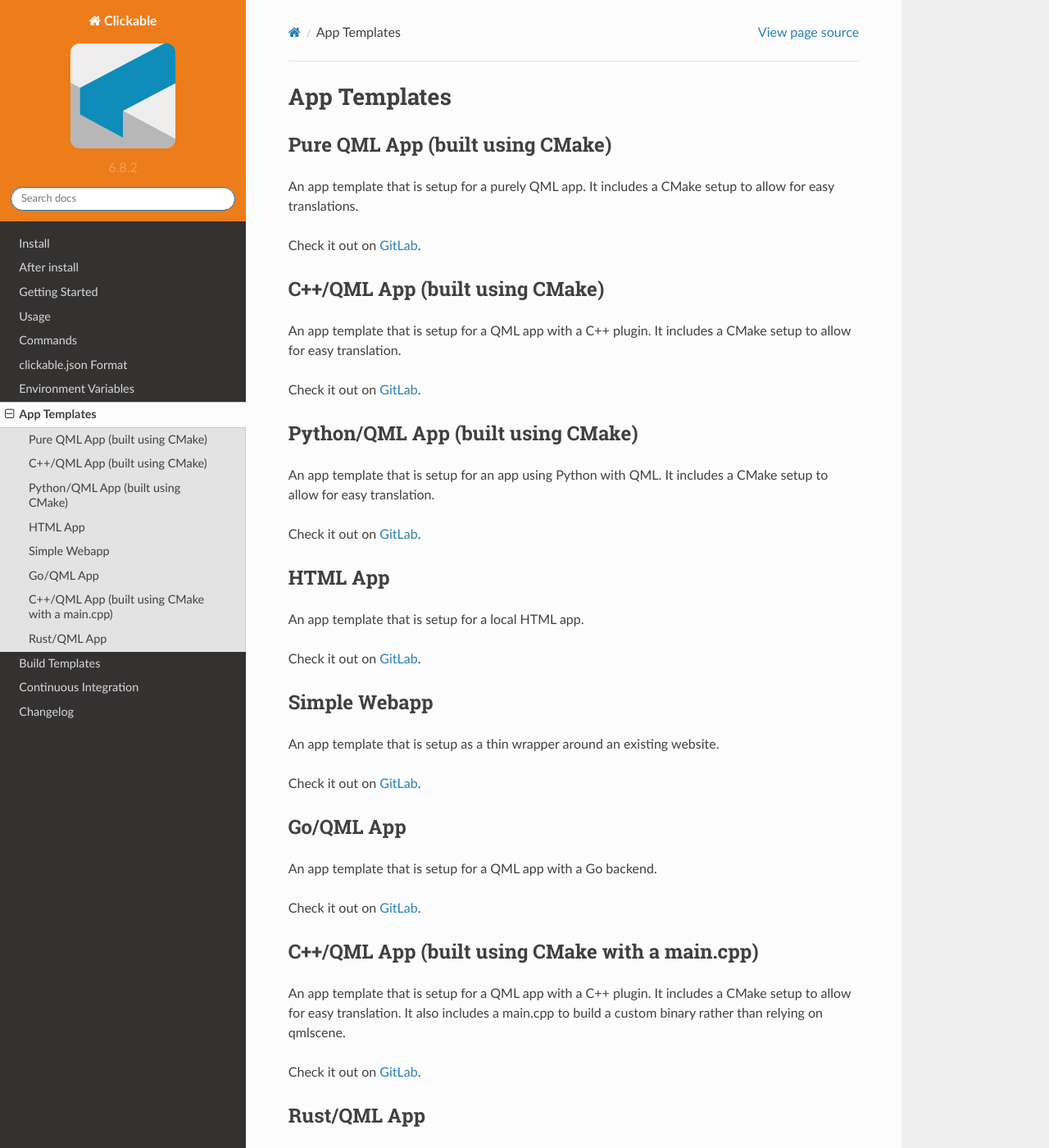
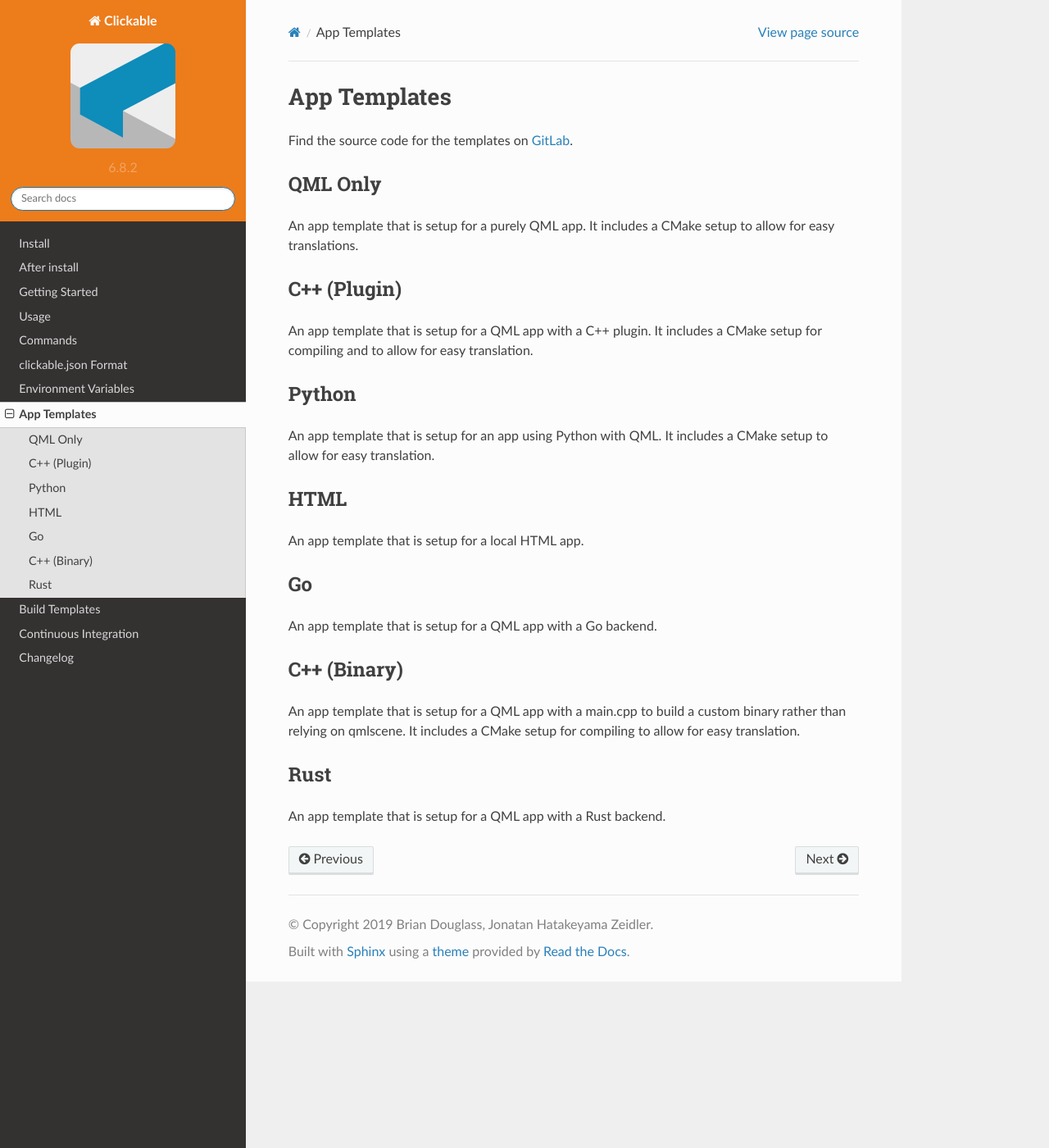
Before and after one commit to bhdouglass/clickable, a Sphinx documentation site: the page built from docs/app-templates.rst, in a window 1280 px wide and 1400 px high. Shown: the whole window at 82% size. Built offline with Sphinx 7.4.7 and the Read the Docs theme 2.0.0, drawn with Linux system fonts in a browser that asks for light colours; some of the changed text lies outside the part shown.

Commit message:
Update app templates to match the new templates

```diff
--- a/docs/app-templates.rst
+++ b/docs/app-templates.rst
@@ -3,63 +3,44 @@
 App Templates
 =============
 
-Pure QML App (built using CMake)
---------------------------------
+Find the source code for the templates on `GitLab <https://gitlab.com/clickable/ut-app-meta-template>`__.
+
+QML Only
+--------
 
 An app template that is setup for a purely QML app. It includes a CMake setup
 to allow for easy translations.
 
-Check it out on `GitLab <https://gitlab.com/clickable/ut-app-pure-qml-cmake-template>`__.
-
-C++/QML App (built using CMake)
--------------------------------
+C++ (Plugin)
+------------
 
 An app template that is setup for a QML app with a C++ plugin. It includes a CMake
-setup to allow for easy translation.
+setup for compiling and to allow for easy translation.
 
-Check it out on `GitLab <https://gitlab.com/clickable/ut-app-cmake-template>`__.
-
-Python/QML App (built using CMake)
-----------------------------------
+Python
+------
 
 An app template that is setup for an app using Python with QML. It includes a
 CMake setup to allow for easy translation.
 
-Check it out on `GitLab <https://gitlab.com/clickable/ut-app-python-cmake-template>`__.
-
-HTML App
---------
+HTML
+----
 
 An app template that is setup for a local HTML app.
 
-Check it out on `GitLab <https://gitlab.com/clickable/ut-app-html-template>`__.
-
-Simple Webapp
--------------
-
-An app template that is setup as a thin wrapper around an existing website.
-
-Check it out on `GitLab <https://gitlab.com/clickable/ut-app-webapp-template>`__.
-
-Go/QML App
-----------
+Go
+--
 
 An app template that is setup for a QML app with a Go backend.
 
-Check it out on `GitLab <https://gitlab.com/clickable/ut-app-go-template>`__.
-
-C++/QML App (built using CMake with a main.cpp)
------------------------------------------------
-
-An app template that is setup for a QML app with a C++ plugin. It includes a CMake
-setup to allow for easy translation. It also includes a main.cpp to build a custom
-binary rather than relying on qmlscene.
-
-Check it out on `GitLab <https://gitlab.com/clickable/ut-app-binary-cmake-template>`__.
-
-Rust/QML App
+C++ (Binary)
 ------------
 
+An app template that is setup for a QML app with a main.cpp to build a custom
+binary rather than relying on qmlscene. It includes a CMake setup for compiling
+to allow for easy translation.
+
+Rust
+----
+
 An app template that is setup for a QML app with a Rust backend.
-
-Check it out on `GitLab <https://gitlab.com/clickable/ut-app-rust-template>`__.
```
